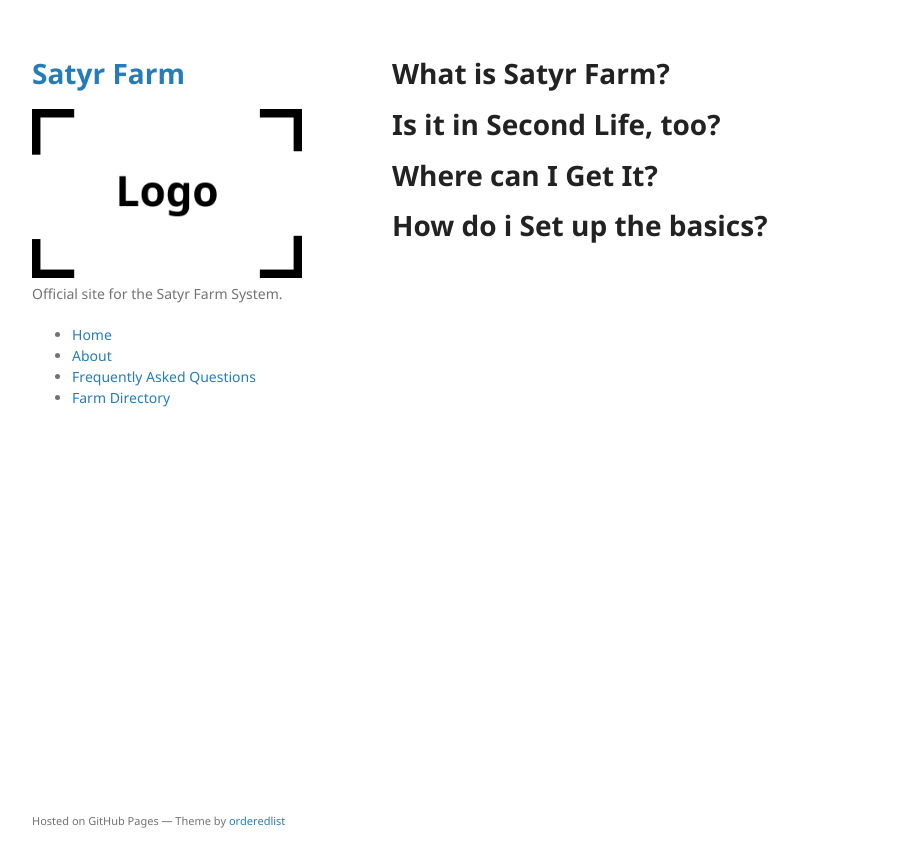
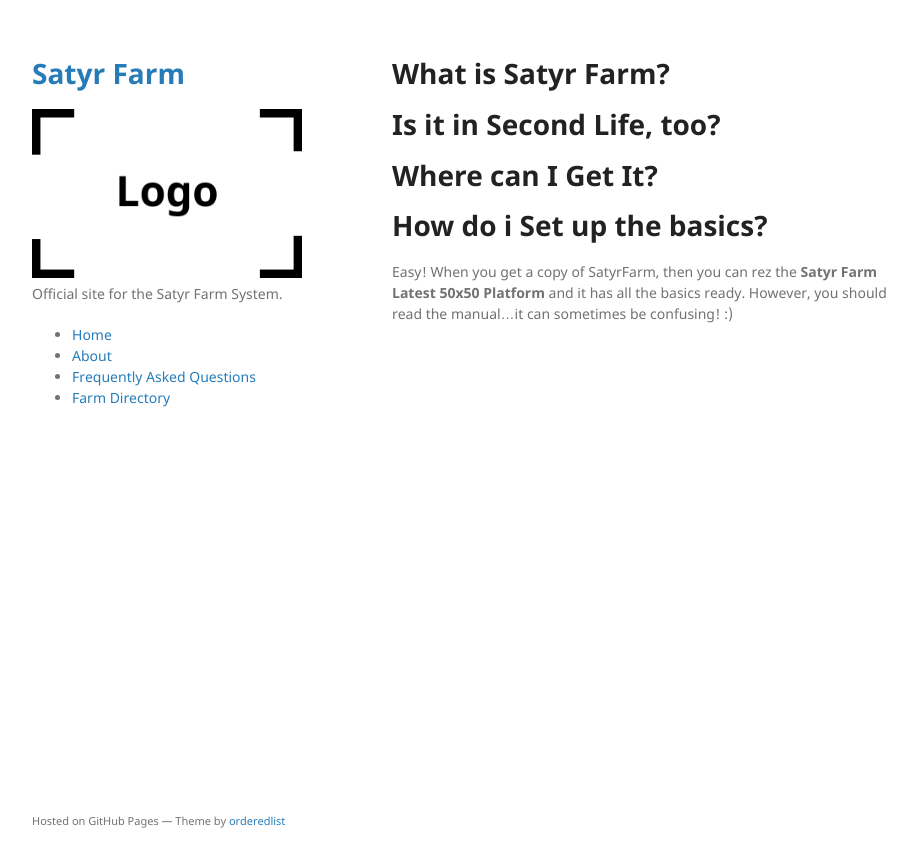
Before and after one commit to SatyrFarm/SatyrFarm.github.io, a Jekyll site: the page built from faq.md, in a window 1280 px wide. Shown: the top 867 px of the page, without its empty margins (178-1095 px from the left). Built offline with Jekyll 4.4.1, drawn with Linux system fonts in a browser that asks for light colours.

Commit message:
Answered "How do i set up?"

```diff
--- a/faq.md
+++ b/faq.md
@@ -6,3 +6,4 @@ title: Frequently Asked Questions
 # Is it in Second Life, too?
 # Where can I Get It?
 # How do i Set up the basics?
+Easy! When you get a copy of SatyrFarm, then you can rez the <b>Satyr Farm Latest 50x50 Platform</b> and it has all the basics ready. However, you should read the manual...it can sometimes be confusing! :)
```
